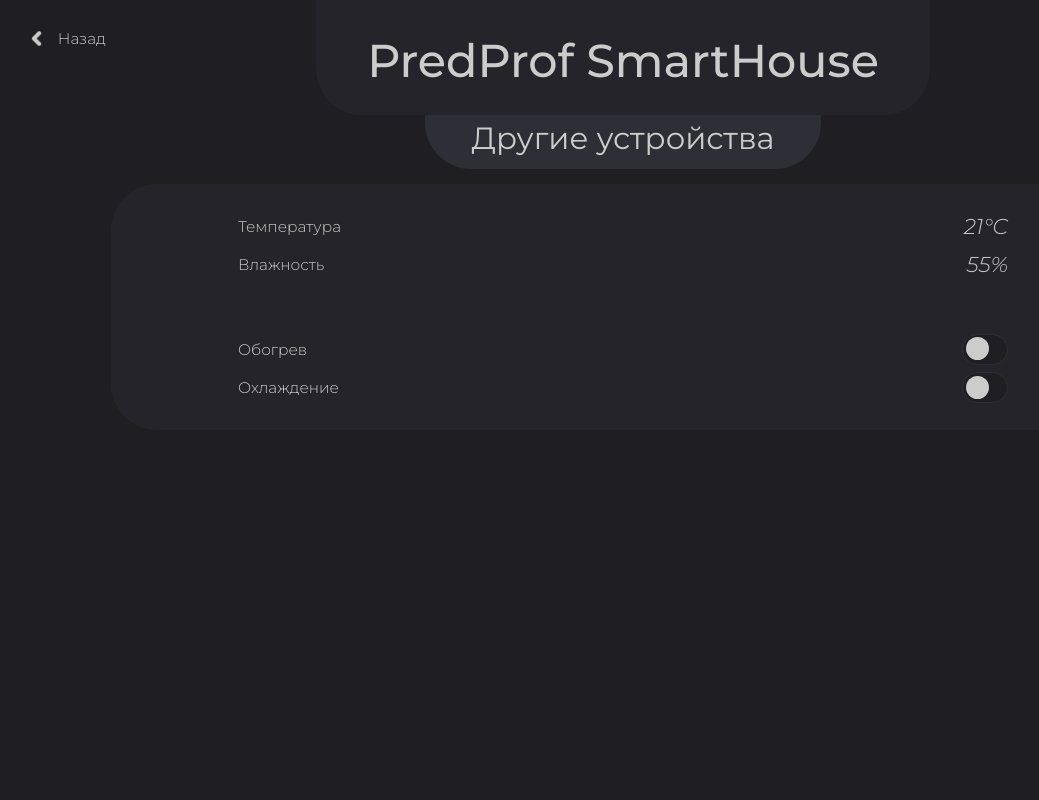
After one commit to Nna2291/home1517, a Flask app: template templates/other.html in a window 1280 px wide. The commit adds this page. Shown: the whole page, without its empty margins (17-1056 px from the left). Run offline with Flask 2, Linux system fonts and the light colour scheme; the template is opened without the code that fills it, so the values that code supplies are empty.

Commit message:
Added 2 more pages.

```diff
--- a/static/css/style.css
+++ b/static/css/style.css
@@ -88,11 +88,11 @@
 }
 
 div.title {
-  padding: 1rem 0 1rem 0;
+  padding: 0.5rem 3rem 1rem 3rem;
   text-align: center;
   font-weight: 400;
   background-color: #2E2E36;
-  width: 20rem;
+  width: fit-content;
   margin: 0 auto 0 auto;
   border-bottom-left-radius: 3rem;
   border-bottom-right-radius: 3rem;
@@ -261,5 +261,58 @@
 }
 
 input[type="checkbox"].toggle:checked:after {
-  transform: translateX(0.9rem);
+  transform: translateX(0.95rem);
 }
+
+div.open_door {
+  display: flex;
+  justify-content: space-around;
+  align-items: center;
+  margin-right: 3rem;
+}
+
+button.open_door {
+  padding: 0 1rem 0 1rem;
+  width: fit-content;
+  height: 3rem;
+  margin-left: 1.5rem;
+}
+
+button.open_door:active {
+  transform: translateY(0.2rem);
+}
+
+div.preferences.door {
+  display: flex;
+  flex-direction: column;
+  height: 12rem;
+  justify-content: space-around;
+}
+
+div.door_condition {
+  display: flex;
+  align-items: center;
+  justify-content: space-around;
+}
+
+div.option {
+  display: flex;
+  justify-content: space-between;
+  align-items: center;
+  width: 80%;
+  margin: 1rem auto 0 auto;
+  height: 1.5rem;
+}
+
+div.option:first-child {
+  margin-top: 0;
+}
+
+div.value {
+  display: flex;
+  align-items: center;
+}
+
+div.preferences.other {
+    display: block;
+}
--- /dev/null
+++ b/templates/other.html
@@ -0,0 +1,61 @@
+<html lang="ru" dir="ltr">
+  <head>
+    <meta charset="utf-8">
+    <link rel="stylesheet" href="../static/css/style.css">
+    <title>PredProf SmartHouse</title>
+  </head>
+  <body>
+    <div class="main">
+      <div class="container">
+        <header>
+          <a href="home.html" class="back">
+            <img src="../static/img/arrow.png" alt="Image Not Found" class="back">
+            <h4>Назад</h4>
+          </a>
+          <a href="home.html">
+            <h1>PredProf SmartHouse</h1>
+          </a>
+        </header>
+        <div class="title">
+          <h2>Другие устройства</h2>
+        </div>
+        <div class="preferences other">
+            <div class="option">
+                <h4>Температура</h4>
+                <div class="value">
+                    <h3>21</h3>
+                    <h3>°C</h3>
+                </div>
+            </div>
+            <div class="option">
+                <h4>Влажность</h4>
+                <div class="value">
+                    <h3>55</h3>
+                    <h3>%</h3>
+                </div>
+            </div>
+            <!-- <div class="option">
+                <h4>Влажность</h4>
+                <div class="value">
+                    <h3>55</h3>
+                    <h3>%</h3>
+                </div>
+            </div> -->
+            <br><br><br>
+            <div class="option">
+                <h4>Обогрев</h4>
+                <div class="value">
+                    <input type="checkbox" class="toggle">
+                </div>
+            </div>
+            <div class="option">
+                <h4>Охлаждение</h4>
+                <div class="value">
+                    <input type="checkbox" class="toggle">
+                </div>
+            </div>
+        </div>
+    </div>
+    <script src="../static/js/scripts.js"></script>
+  </body>
+</html>
```
Also changed, not shown: templates/door.html (added, +36 -0 lines).
